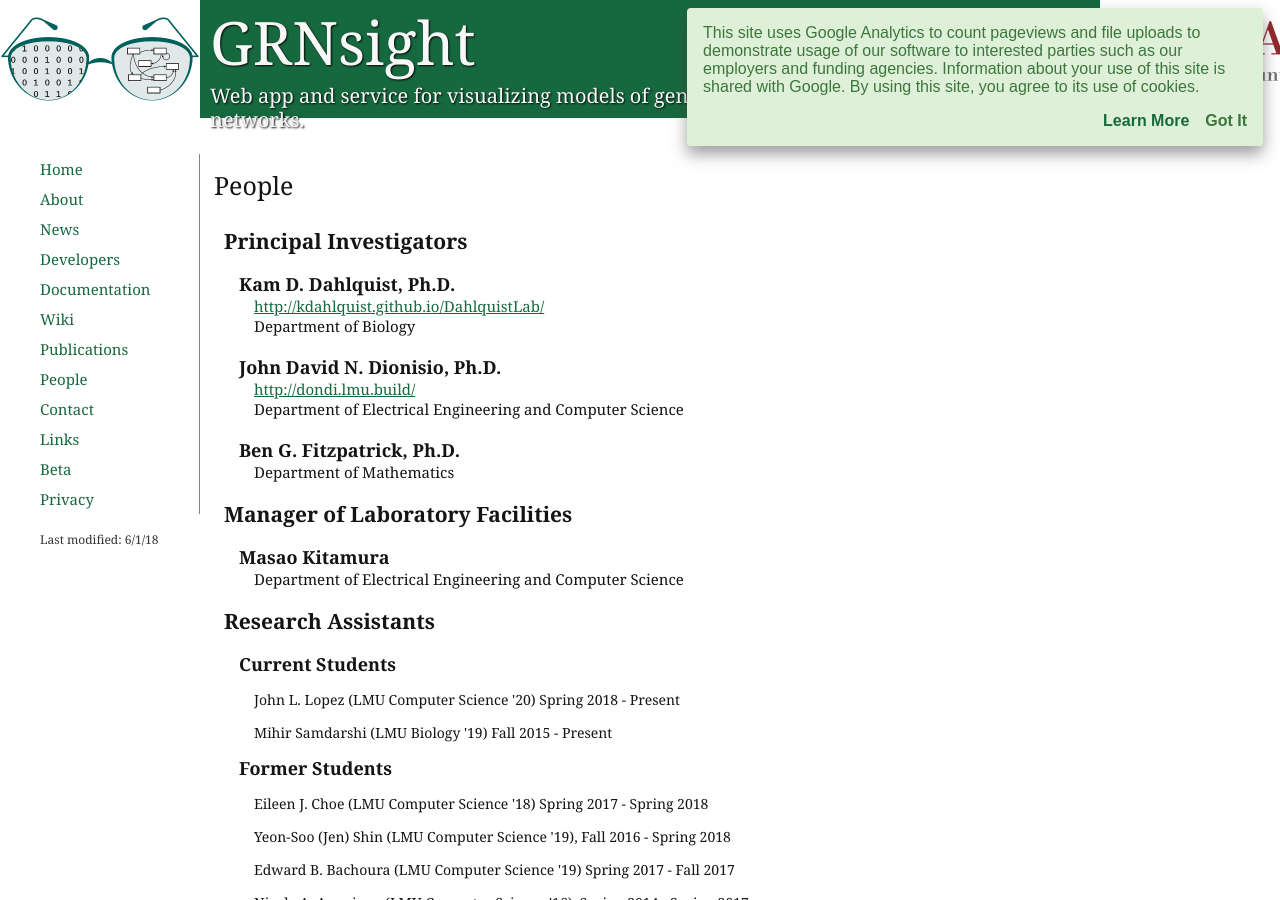
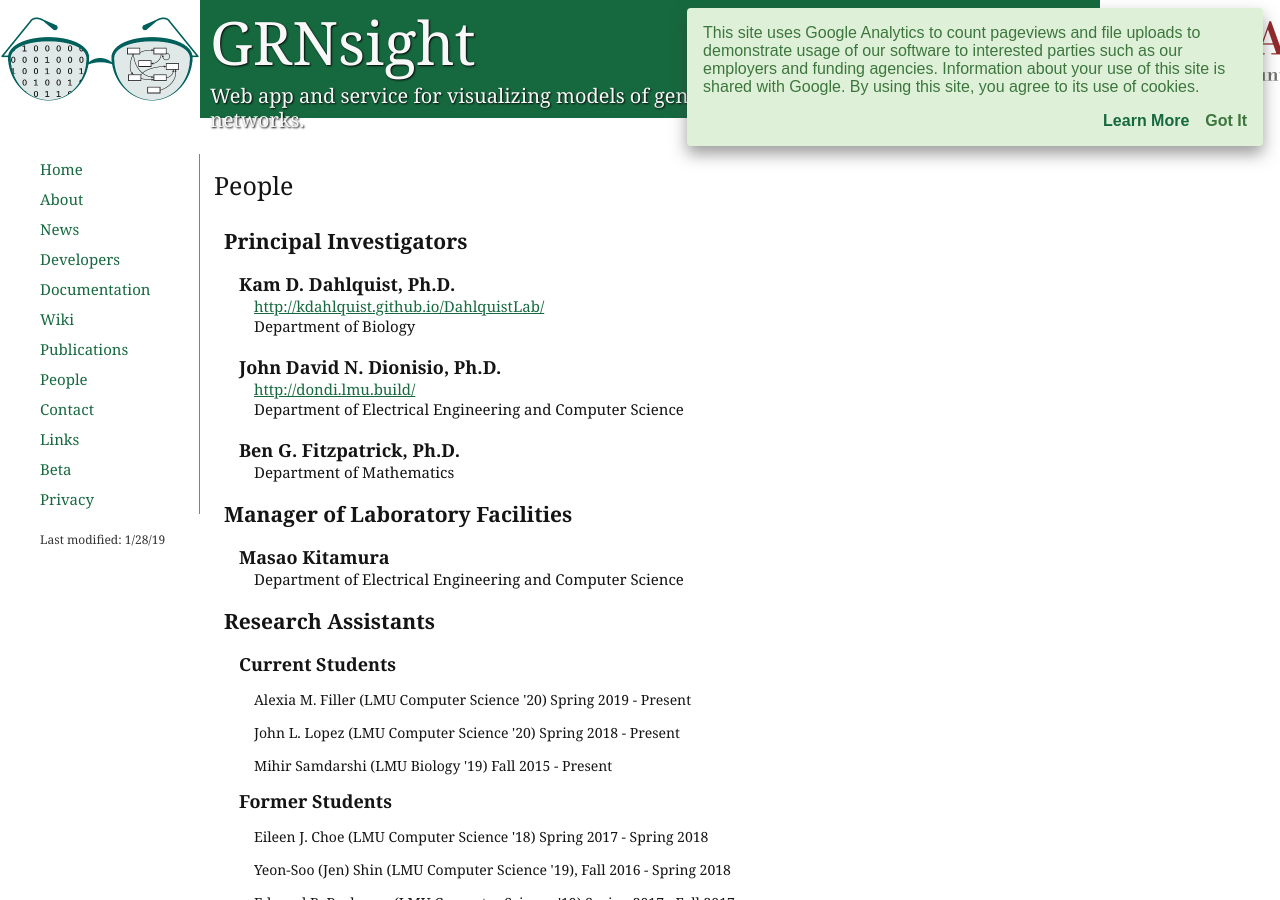
Before and after one commit to dondi/GRNsight, a Jekyll site: the page built from people.html, in a window 1280 px wide and 900 px high. Built offline with Jekyll 4.4.1, drawn with Linux system fonts in a browser that asks for light colours; nearby versions of some CDN libraries.

Commit message:
Added myself to People page

```diff
--- a/people.html
+++ b/people.html
@@ -1,7 +1,7 @@
 ---
 layout: default
 title: People
-modified: 6/1/18
+modified: 1/28/19
 description: Principal Investigators, current and former undergraduate research assistants for the GRNsight gene regulatory network visualization web app.
 ---
             <div class="fixWidthforImage">
@@ -29,6 +29,7 @@
 
                         <h2>Research Assistants</h2>
                           <p class="name">Current Students</p>
+                            <p class="studentName">Alexia M. Filler (LMU Computer Science '20) Spring 2019 - Present</p>
                             <p class="studentName">John L. Lopez (LMU Computer Science '20) Spring 2018 - Present</p>
                             <p class="studentName">Mihir Samdarshi (LMU Biology '19) Fall 2015 - Present</p>
                           <p class="name">Former Students</p>
```
